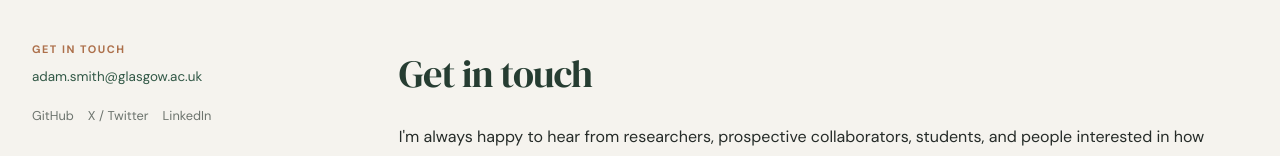
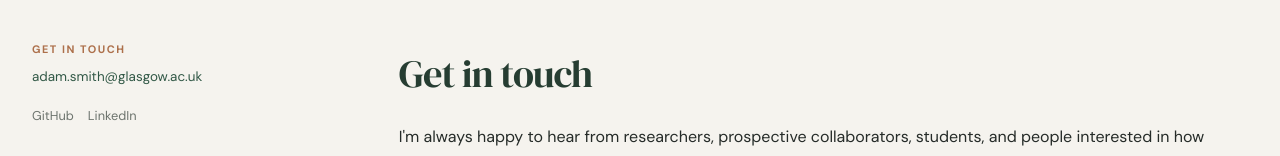
Before and after one commit to adamsmith142/adamsmith142.github.io, a Jekyll site: the page built from index.md, in a window 1280 px wide and 900 px high, scrolled down 591 px. Shown: the part 741-897 px from the top of the window. Built offline with Jekyll 4.4.1, drawn with Linux system fonts in a browser that asks for light colours; our own code applies the rules of GitHub Pages for plain Markdown files.

Commit message:
Remove inactive Twitter/X social link

```diff
--- a/_layouts/default.html
+++ b/_layouts/default.html
@@ -38,7 +38,6 @@
         <a href="mailto:adam.smith@glasgow.ac.uk">adam.smith@glasgow.ac.uk</a>
         <div class="social-links">
           <a href="https://github.com/adamsmith142" target="_blank" rel="noopener noreferrer">GitHub</a>
-          <a href="https://twitter.com/adamlikesrocks" target="_blank" rel="noopener noreferrer">X / Twitter</a>
           <a href="https://www.linkedin.com/in/adam-smith-geomorphology/" target="_blank" rel="noopener noreferrer">LinkedIn</a>
         </div>
       </div>
```
